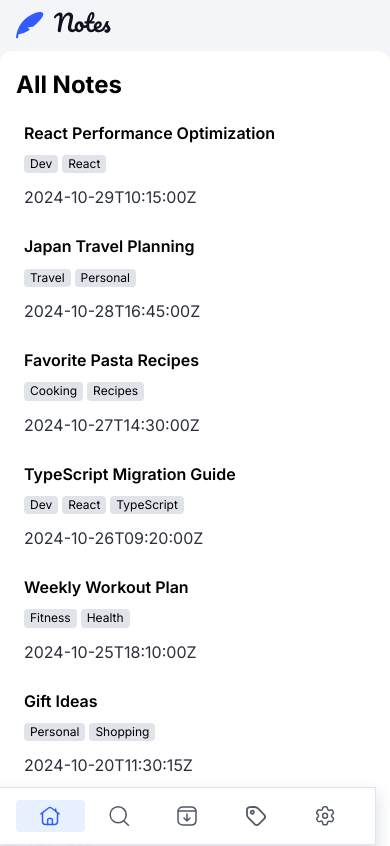
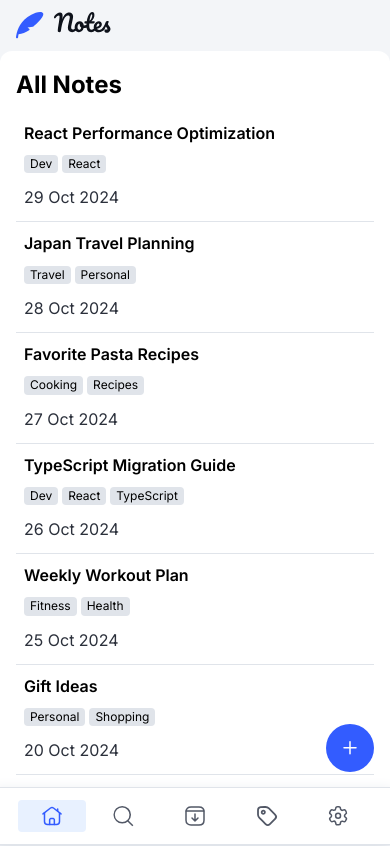
Before and after one commit to aneiqu/note-taking-web-app, a Next.js app: page /dashboard in a window 390 px wide. Shown: the top 846 px of the page. Built offline with nearby package versions, Linux system fonts and the light colour scheme.

Commit message:
desktop all notes display

```diff
--- a/app/(app)/dashboard/layout.tsx
+++ b/app/(app)/dashboard/layout.tsx
@@ -1,3 +1,4 @@
+import PlusIcon from "@/app/assets/icons/icon-plus.svg";
 import SearchIcon from "@/app/assets/icons/icon-search.svg";
 import SettingsIcon from "@/app/assets/icons/icon-settings.svg";
 import LogoFeather from "@/app/assets/icons/logo-feather.svg";
@@ -33,9 +34,12 @@ export default function Layout({ children }: { children: React.ReactNode }) {
           </div>
           <div className='lg:hidden'>{children}</div>
         </div>
-        <div className='hidden w-full h-full bg-white lg:block'>{children}</div>
+        <div className='hidden w-full h-full bg-white lg:block overflow-hidden'>{children}</div>
       </div>
-      <div className='flex  bottom-0 fixed h-fit py-3 px-4 justify-around bg-white shadow-[-2.5px_10px_15px_6px] shadow-neutral-200 outline-1 outline-neutral-200 lg:hidden'>
+      <div className='grid grid-flow-col auto-cols-fr w-screen bottom-0 items-center fixed h-fit py-3 px-4 bg-white shadow-[-2.5px_10px_15px_6px] shadow-neutral-200 outline-1 outline-neutral-200 lg:hidden'>
+        <div className='absolute w-12 h-12 md:w-16 md:h-16 rounded-full bg-blue-500 flex items-center justify-center right-4 md:right-8 bottom-full mb-4 md:mb-8'>
+          <PlusIcon className='**:fill-white' />
+        </div>
         <Icons />
       </div>
     </div>
--- a/app/(app)/dashboard/page.tsx
+++ b/app/(app)/dashboard/page.tsx
@@ -2,19 +2,37 @@ import data from "@/app/assets/data/data.json";
 import DashboardItem from "@/app/ui/dashboard/DashboardItem";
 
 export default function Home() {
+  const formatDate = (date: string) => {
+    const formatedDate = new Intl.DateTimeFormat("en-GB", {
+      day: "2-digit",
+      month: "short",
+      year: "numeric",
+    }).format(new Date(date));
+    return formatedDate;
+  };
+
   return (
-    <div className='flex flex-col w-screen py-5 px-4 gap-4'>
-      <h2 className='text-preset-1'>All Notes</h2>
-      <div className='flex flex-col gap-3'>
+    <div className='lg:grid lg:grid-cols-12 h-full'>
+      <div className='flex flex-col w-screen lg:w-full lg:h-full py-5 px-4 gap-4 col-span-3 lg:pl-8 lg:pr-4 lg:pt-5 lg:border-r border-neutral-200'>
+        <h2 className='text-preset-1 lg:hidden'>All Notes</h2>
+        <button className='hidden lg:block rounded-lg text-preset-4 bg-blue-500 py-3 w-full text-white'>
+          + Create New Note
+        </button>
+        <div className='flex flex-col gap-1 h-full overflow-y-scroll'>
           {data.notes.map((note) => (
             <DashboardItem
               key={note.title}
               title={note.title}
               tags={note.tags}
-            lastEdited={note.lastEdited}
+              lastEdited={formatDate(note.lastEdited)}
             />
           ))}
         </div>
       </div>
+      <div className='hidden lg:block col-span-6'>
+        <p></p>
+      </div>
+      <div className='hidden lg:block col-span-3'></div>
+    </div>
   );
 }
--- a/app/ui/dashboard/DashboardItem.tsx
+++ b/app/ui/dashboard/DashboardItem.tsx
@@ -11,10 +11,14 @@ export default function DashboardItem({ title, tags, lastEdited }: DashboardItem
     </p>
   ));
   return (
-    <div className='flex flex-col p-2 gap-3'>
-      <h3 className='text-preset-3'>{title}</h3>
-      <div className='flex gap-1'>{tagsFormatted}</div>
-      <p className='text-neutral-700'>{lastEdited}</p>
-    </div>
+    <>
+      {/* Medium screen size padding to prevent overlaping elements */}
+      <div className='flex flex-col p-2 gap-3 nth-last-2:pb-11'>
+        <h3 className='text-preset-3'>{title}</h3>
+        <div className='flex gap-1 flex-wrap'>{tagsFormatted}</div>
+        <p className='text-neutral-700'>{lastEdited}</p>
+      </div>
+      <hr className='text-neutral-200 last:hidden' />
+    </>
   );
 }
--- a/app/ui/dashboard/NavIcons.tsx
+++ b/app/ui/dashboard/NavIcons.tsx
@@ -18,7 +18,7 @@ interface IconProps {
 function IconContainer({ Icon, variant, isActive, label }: IconProps) {
   return (
     <div
-      className={`transition-all duration-200 flex flex-col items-center w-[68.6px] md:w-20 py-1 gap-1 rounded-sm ${isActive ? "bg-blue-50" : ""}`}
+      className={`transition-all duration-200 flex flex-col items-center max-w-[68.6px] w-[clamp(48px,18vw,68.6px)] md:w-20 py-1 gap-1 rounded-sm ${isActive ? "bg-blue-50" : ""}`}
     >
       <Icon
         className={`${variant === "fill" ? "**:fill-neutral-600" : "**:stroke-neutral-600"} ${isActive ? (variant === "fill" ? "**:fill-blue-500!" : "**:stroke-blue-500!") : ""}`}
@@ -37,7 +37,7 @@ export function Icons() {
   const defaultPath = "/dashboard";
   return (
     <>
-      <Link href={defaultPath}>
+      <Link className='flex justify-center' href={defaultPath}>
         <IconContainer
           Icon={HomeIcon}
           variant='fill'
@@ -45,8 +45,8 @@ export function Icons() {
           label='Home'
         />
       </Link>
-      <div className='hidden md:block w-px h-full bg-neutral-100'></div>
-      <Link href={`${defaultPath}/search`}>
+      <hr className='hidden md:block w-px h-full bg-neutral-100'></hr>
+      <Link className='flex justify-center' href={`${defaultPath}/search`}>
         <IconContainer
           Icon={SearchIcon}
           variant='fill'
@@ -54,8 +54,8 @@ export function Icons() {
           label='Search'
         />
       </Link>
-      <div className='hidden md:block w-px h-full bg-neutral-100'></div>
-      <Link href={`${defaultPath}/archived`}>
+      <hr className='hidden md:block w-px h-full bg-neutral-100'></hr>
+      <Link className='flex justify-center' href={`${defaultPath}/archived`}>
         <IconContainer
           Icon={ArchiveIcon}
           variant='stroke'
@@ -63,8 +63,8 @@ export function Icons() {
           label='Archived'
         />
       </Link>
-      <div className='hidden md:block w-px h-full bg-neutral-100'></div>
-      <Link href={`${defaultPath}/tag`}>
+      <hr className='hidden md:block w-px h-full bg-neutral-100'></hr>
+      <Link className='flex justify-center' href={`${defaultPath}/tag`}>
         <IconContainer
           Icon={TagIcon}
           variant='stroke'
@@ -72,8 +72,8 @@ export function Icons() {
           label='Tags'
         />
       </Link>
-      <div className='hidden md:block w-px h-full bg-neutral-100'></div>
-      <Link href={`${defaultPath}/settings`}>
+      <hr className='hidden md:block w-px h-full bg-neutral-100'></hr>
+      <Link className='flex justify-center' href={`${defaultPath}/settings`}>
         <IconContainer
           Icon={SettingsIcon}
           variant='fill'
```
Lines whose indentation alone changed are shown as unchanged.
